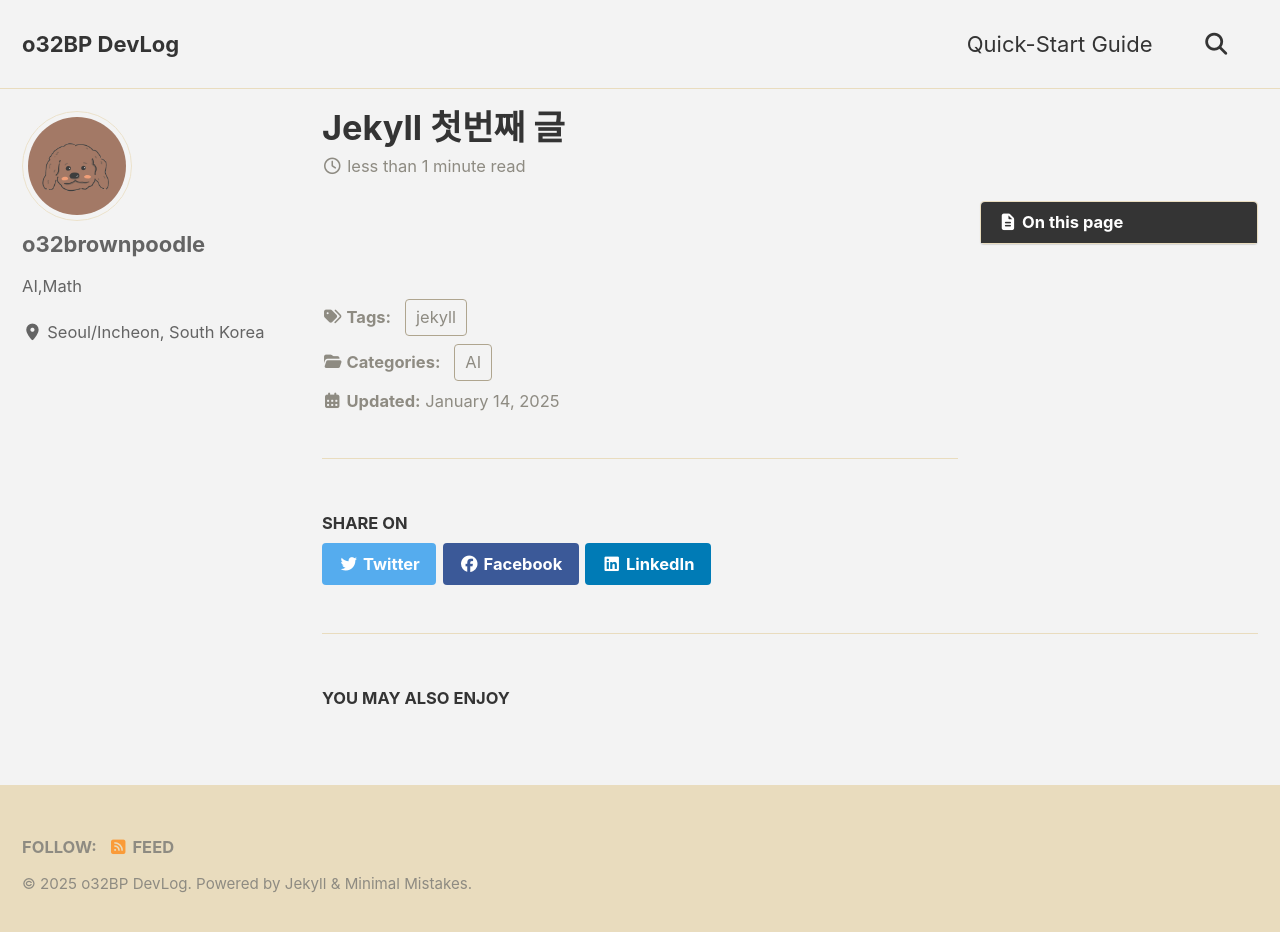
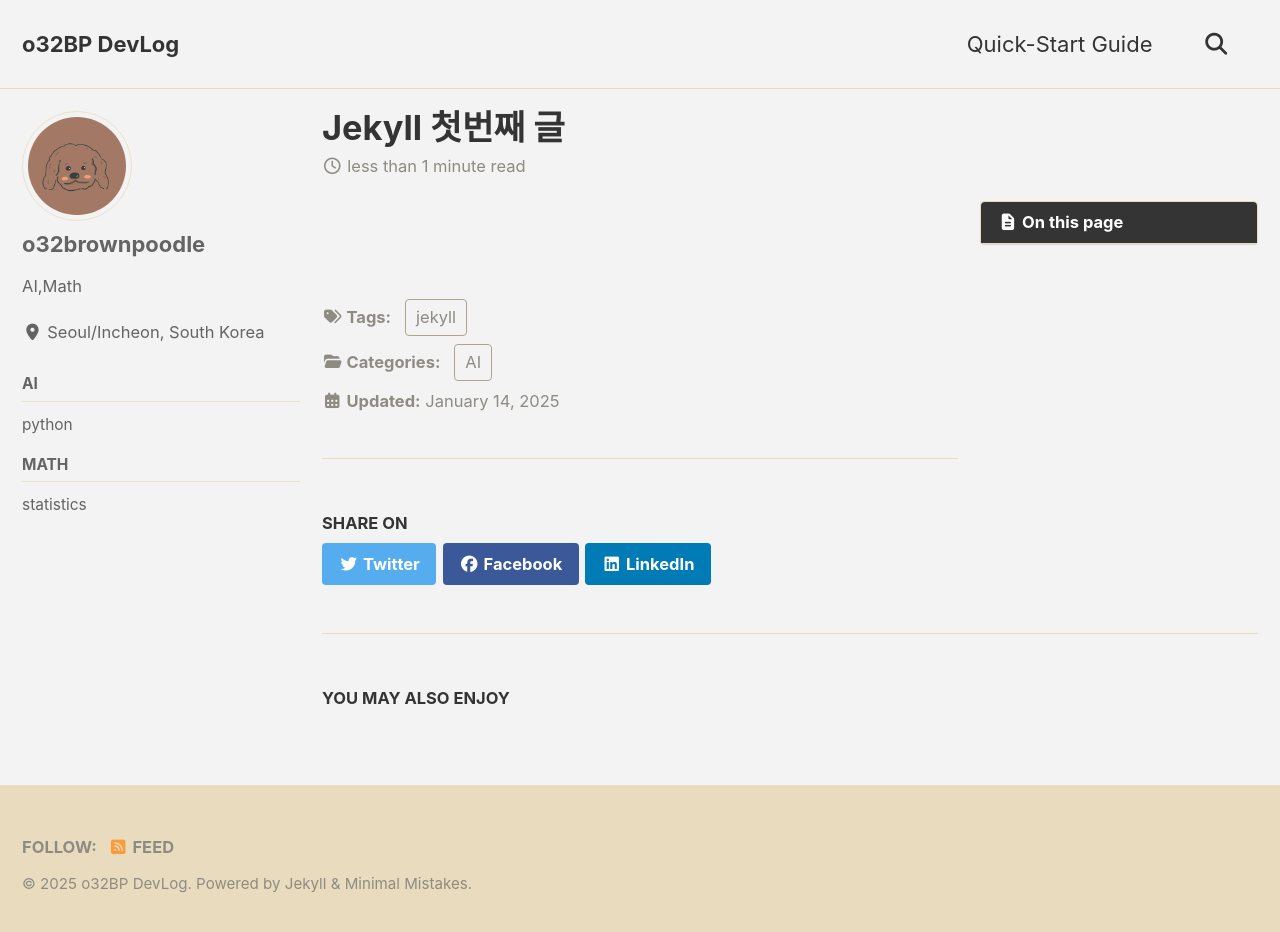
Before and after one commit to o32brownpoodle/o32brownpoodle.github.io, a Jekyll site: the page built from _posts/2025-01-14-sample1.md, in a window 1280 px wide and 939 px high. Shown: the top 932 px of the window. Built offline with Jekyll 4.4.1, drawn with Linux system fonts in a browser that asks for light colours; cached includes are drawn as plain includes.

Commit message:
sidebar edit

```diff
--- a/_config.yml
+++ b/_config.yml
@@ -323,3 +323,5 @@ defaults:
       comments: # true
       share: true
       related: true
+      sidebar:
+        nav: "docs"
```
Also changed, not shown: _pages/categories/category-AI.md (added).
